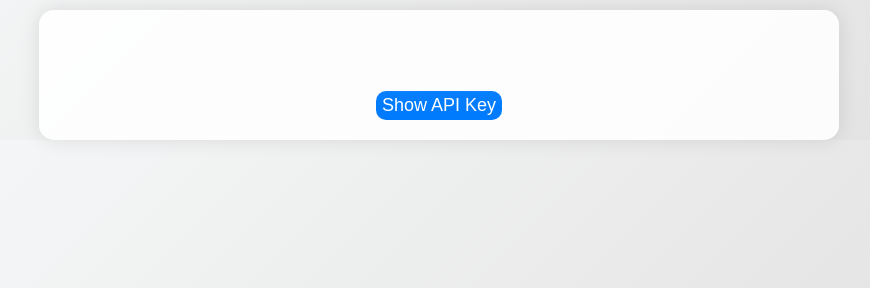
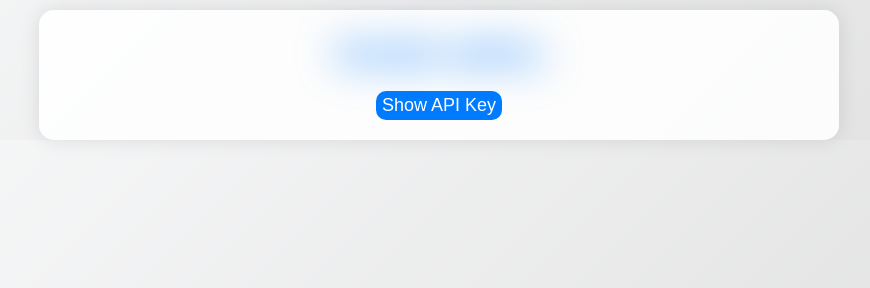
Before and after one commit to Crustacean-Hacks/HackUIowa, a Flask app: template website/templates/account.html in a window 1280 px wide. Shown: the part 152-440 px from the top of the page, without its empty margins (201-1071 px from the left). Run offline with Flask 3, Linux system fonts and the light colour scheme; the visitor is signed in with stand-in values (Sample User, id 1); the template is opened without the code that fills it: most values are stand-ins (such as "Sample title", 1, 10 or a date in 2020).

Commit message:
account fix2

```diff
--- a/website/templates/account.html
+++ b/website/templates/account.html
@@ -39,7 +39,7 @@
             /* Apply a blur filter */
             filter: blur(20px);
             transition: filter 0.3s ease-in-out; /* Optional: smooth transition */
-            color: #ffffff;
+            color: #017bfe;
             font-family: "proxima-nova", sans-serif;
             font-size: 30px;
             font-weight: 700;
```
